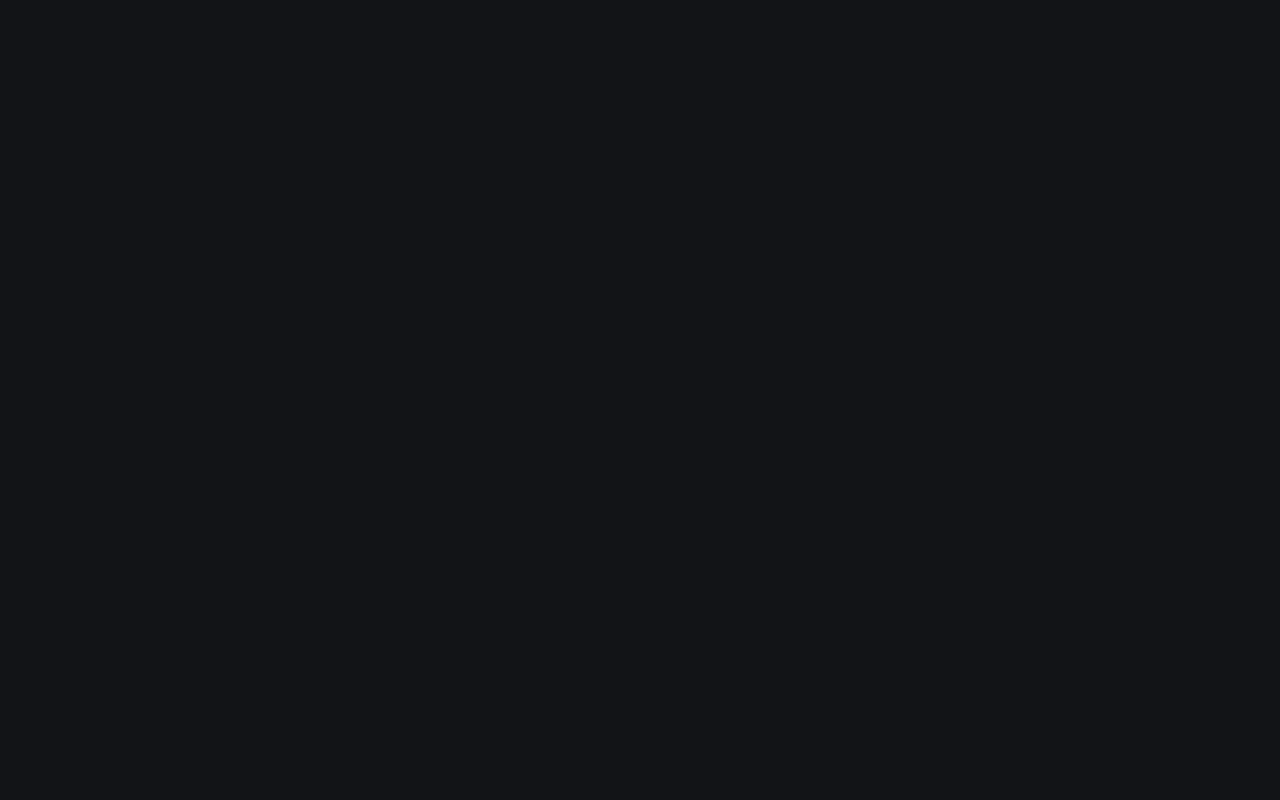
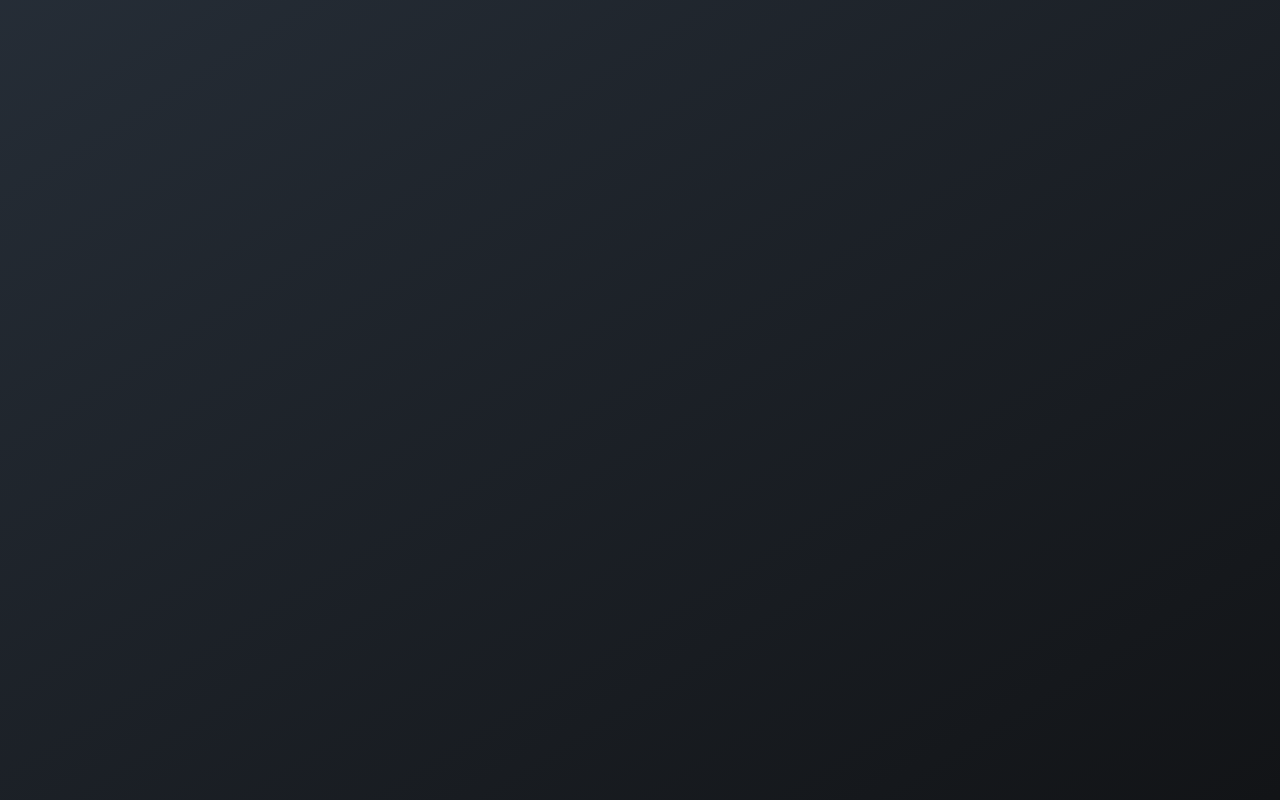
Before and after one commit to micheaaa/rating-component, a React (Vite) app: page / in a window 1280 px wide. Built offline with nearby package versions, Linux system fonts and the light colour scheme.

Commit message:
Replaced styled components with stitches

```diff
--- a/package.json
+++ b/package.json
@@ -8,14 +8,13 @@
     "preview": "vite preview"
   },
   "dependencies": {
+    "@stitches/react": "^1.2.8",
     "react": "^18.0.0",
-    "react-dom": "^18.0.0",
-    "styled-components": "^5.3.5"
+    "react-dom": "^18.0.0"
   },
   "devDependencies": {
     "@types/react": "^18.0.0",
     "@types/react-dom": "^18.0.0",
-    "@types/styled-components": "^5.1.25",
     "@vitejs/plugin-react": "^1.3.0",
     "typescript": "^4.6.3",
     "vite": "^2.9.5"
--- a/src/App.tsx
+++ b/src/App.tsx
@@ -1,17 +1,16 @@
-import styled from 'styled-components'
+import {styled} from './utils/stitches'
 
-import {COLORS} from './utils'
-
-const StyledBackround = styled.div`
-  height: 100vh;
-  /*background-image: linear-gradient(to bottom right, ${COLORS.dark_blue}, ${COLORS.very_dark_blue});*/
-  background-color: ${COLORS.very_dark_blue};
-`
+const Container = styled('div', {
+  height: '100vh',
+  color: '$white',
+  backgroundColor: '$very_dark_blue',
+  backgroundImage: 'linear-gradient(to bottom right, $dark_blue, $very_dark_blue)'
+})
 
 function App() {
   return (
-    <StyledBackround className="App">
-    </StyledBackround>
+    <Container className="App">
+    </Container>
   )
 }
 
--- a/src/index.css
+++ b/src/index.css
@@ -1,3 +1,8 @@
+* {
+  margin: 0;
+  padding: 0;
+}
+
 html {
   font-size: 62.5%;
 }
--- a/src/utils/constants.ts
+++ /dev/null
@@ -1,9 +0,0 @@
-export const COLORS = {
-  white: 'hsl(0, 0%, 100%)',
-  light_grey: 'hsl(217, 12%, 63%)',
-  medium_grey: 'hsl(216, 12%, 54%)',
-
-  orange: 'hsl(25, 97%, 53%)',
-  dark_blue: 'hsl(213, 19%, 18%)',
-  very_dark_blue: 'hsl(216, 12%, 8%)',
-}
--- a/src/utils/index.ts
+++ /dev/null
@@ -1 +0,0 @@
-export * from './constants'
--- /dev/null
+++ b/src/utils/stitches.ts
@@ -0,0 +1,15 @@
+import {createStitches} from '@stitches/react'
+
+export const {styled, css} = createStitches({
+  theme: {
+    colors: {
+      white: 'hsl(0, 0%, 100%)',
+      light_grey: 'hsl(217, 12%, 63%)',
+      medium_grey: 'hsl(216, 12%, 54%)',
+
+      orange: 'hsl(25, 97%, 53%)',
+      dark_blue: 'hsl(213, 19%, 18%)',
+      very_dark_blue: 'hsl(216, 12%, 8%)',
+    }
+  }
+})
```
Also changed, not shown: src/logo.svg (deleted), 1 other file (tests, documents, lock files or other folders).
